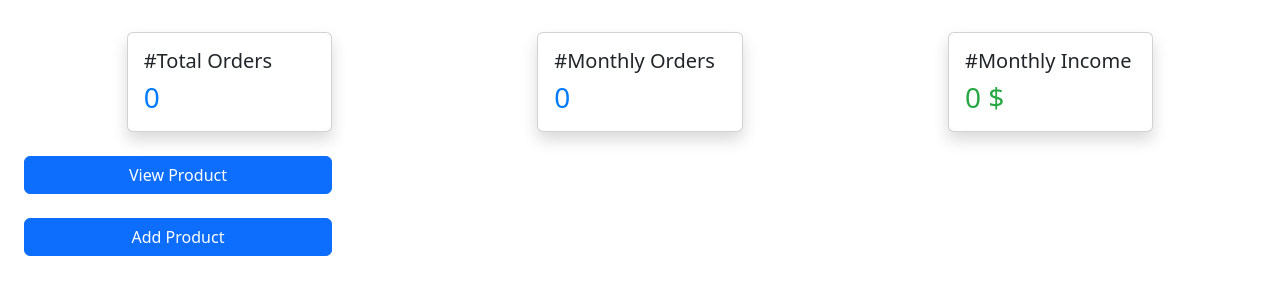
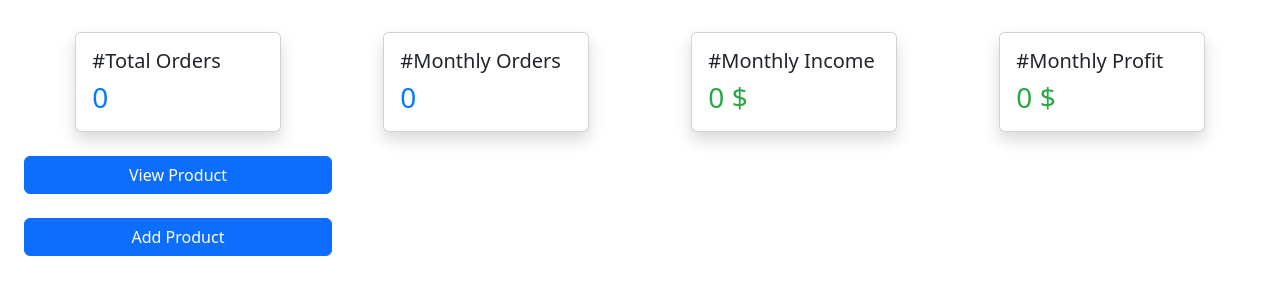
Before and after one commit to DG8HUNTER/MarketWeb, a React (Create React App) app: page / in a window 1280 px wide. Shown: the top 300 px of the page. Built offline with nearby package versions, Linux system fonts and the light colour scheme; no server answers; the database is empty.

Commit message:
Display Monthly Profit

```diff
--- a/src/Screens/Component.js
+++ b/src/Screens/Component.js
@@ -15,6 +15,7 @@ function MyComponent() {
   const [orders , setOrders] = useState(0)
   const [currentOrders , setCurrentOrdes]=useState(0)
   const [income , setIncome] = useState(0)
+  const [profit , setProfit] = useState(0)
 
   const handleButtonClick = (data) => {
     navigate(`/products/${data}`); // Include data as a parameter
@@ -24,7 +25,7 @@ function MyComponent() {
     navigate(`/addProduct/${data}`); // Include data as a parameter
   };
 
-  const storeId = "6j28deWMTBoczaryF3F6"
+  const storeId = "AV392AHNNg8TZf5IoOKg"
 
   const today = new Date();
   const startOfMonth = new Date(today.getFullYear(), today.getMonth(), 1);
@@ -36,7 +37,8 @@ function MyComponent() {
 const unsubscribe = onSnapshot(q, (querySnapshot) => {
   const ord = [];
   const current =[]
-  let monthlyIncome = 0
+  let monthlyIncome = 0;
+  let monthlyProfit =0;
 
   querySnapshot.forEach((doc) => {
       ord.push(doc.id);
@@ -45,12 +47,20 @@ const unsubscribe = onSnapshot(q, (querySnapshot) => {
         current.push(doc.id)
         monthlyIncome+=doc.data().totalPrice;
 
+        //we have to see if the order is not cancelled or (pending
+        if(doc.data().status!="cancelled" && doc.data().status!="pending"){
+          monthlyProfit+=doc.data().totalProfit;
+        }
+
+
+
       }
   });
 
   setOrders(ord.length)
   setCurrentOrdes(current.length)
   setIncome(monthlyIncome)
+  setProfit(monthlyProfit)
 }
 );
 
@@ -85,7 +95,16 @@ const unsubscribe = onSnapshot(q, (querySnapshot) => {
     <p class="card-text font-weight-bold h3 "  style={{ color: '#28a745' }} >{income} $</p>
   </div>
 </div>
+<div class="card mt-2 shadow  col-2">
+  <div class="card-body ">
+    <h5 class="card-title">#Monthly Profit </h5>
+    <p class="card-text font-weight-bold h3 "  style={{ color: '#28a745' }} >{profit} $</p>
+  </div>
+</div>
+
    </div>
+
+
 
 
 
```
